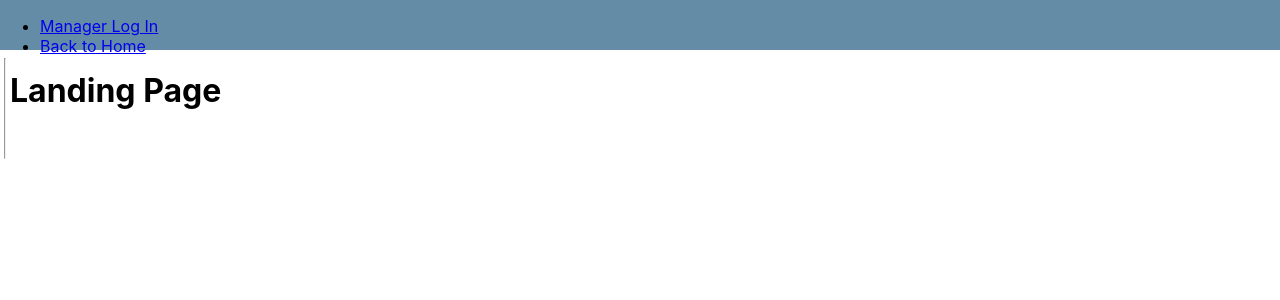
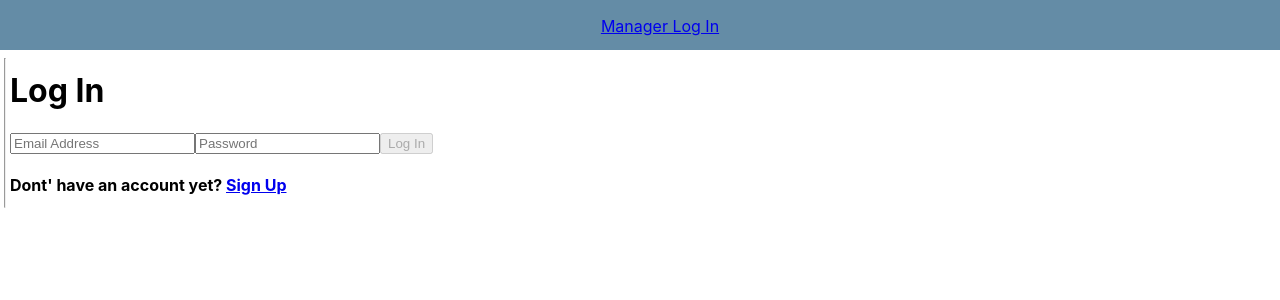
Before and after one commit to mcshakes/roster-bots, a React (Create React App) app in the folder client/: page / in a window 1280 px wide. Shown: the top 300 px of the page. Built offline with nearby package versions, Linux system fonts and the light colour scheme.

Commit message:
Restructured files and navigation, while fixing DOM tree errors

```diff
--- a/client/src/components/App.js
+++ b/client/src/components/App.js
@@ -9,7 +9,6 @@ import {
 import SignUpPage from "./SignUp";
 import LogInPage from "./LogIn";
 import Navigation from "./Navigation";
-import LandingPage from "./LandingPage";
 import TeamDashboard from "./TeamDashboard";
 import { AuthProvider } from './AuthContext';
 import '../styles/App.css';
@@ -45,8 +44,7 @@ class App extends React.Component {
 
 						<hr/>
 						<Switch>
-							<Route exact path="/" component={LandingPage} />
-							<Route path="/login" component={() => <LogInPage setUserAuth={this.setUserAuth} />} />
+							<Route exact path="/" component={() => <LogInPage setUserAuth={this.setUserAuth} />} />
 							<Route path="/admin-dashboard" component={() => <TeamDashboard email={this.state.currentEmail} /> } />
 							<Route path="/sign-up" component={() => <SignUpPage setUserAuth={this.setUserAuth} />} />
 						</Switch>
--- a/client/src/components/AvailablePlayers.js
+++ b/client/src/components/AvailablePlayers.js
@@ -56,8 +56,17 @@ class AvailablePlayers extends React.Component {
 			let returnOption = (
 				<div>
 					<table>
+						<tbody>
+							<thead>
+								<tr>
+									<th>Name</th>
+									<th>Strength</th>
+									<th>Agility</th>
+									<th>Speed</th>
+								</tr>
+							</thead>
 							{allPlayers.slice((currentPage * 10), ((currentPage + 1) * 10)).map((player, idx) => {
-							return (<tr key={idx}>
+								return (<tr key={player.uuid}>
 											<td>{player.name}</td>
 											<td>{player.strength}</td>
 											<td>{player.agility}</td>
@@ -66,6 +75,7 @@ class AvailablePlayers extends React.Component {
 
 										</tr>)
 							})}
+						</tbody>
 					</table>
 					<button onClick={this.previousPage}>Previous Players</button>
 					<button onClick={this.nextPage}>Next Players</button>
--- a/client/src/components/LandingPage.js
+++ /dev/null
@@ -1,16 +0,0 @@
-import React from "react";
-
-class LandingPage extends React.Component {
-
-
-	render() {
-
-		return (
-			<div>
-				<h1>Landing Page</h1>
-			</div>
-		)
-	}
-}
-
-export default LandingPage;
--- a/client/src/components/LogOut/index.js
+++ b/client/src/components/LogOut/index.js
@@ -9,7 +9,7 @@ const LogOutButton = (e) => (
 
 const logOut = () => {
 	localStorage.removeItem("token");
-	window.location.href = "/login";
+	window.location.href = "/";
 }
 
 export default LogOutButton;
--- a/client/src/components/Navigation.js
+++ b/client/src/components/Navigation.js
@@ -5,7 +5,7 @@ import { AuthConsumer } from "./AuthContext";
 import '../styles/App.css';
 
 const Navigation = () => (
-	<header className="header-nav">
+	<header className="header-container">
 		<AuthConsumer>
 			{({ isAuth }) => {
 		      console.log(isAuth);
@@ -17,13 +17,10 @@ const Navigation = () => (
 )
 
 const NavigationAuthenticated = () => (
-	<div >
+	<div className="header-nav">
 		<ul>
 			<li>
 				<Link to="/admin-dashboard">Team Dashboard</Link>
-			</li>
-			<li>
-				<Link to="/">Back to Home</Link>
 			</li>
 			<li>
 				<LogOutButton />
@@ -33,13 +30,10 @@ const NavigationAuthenticated = () => (
 )
 
 const NavigationNonAuthenticated = () => (
-	<div>
+	<div className="header-nav">
 		<ul>
 			<li>
-				<Link to="/login">Manager Log In</Link>
-			</li>
-			<li>
-				<Link to="/">Back to Home</Link>
+				<Link to="/">Manager Log In</Link>
 			</li>
 		</ul>
 	</div>
--- a/client/src/components/TeamRoster.js
+++ b/client/src/components/TeamRoster.js
@@ -8,9 +8,9 @@ class TeamRoster extends React.Component {
 		return (
 			<div className="roster">
 				<div className="starters">
-					{players && players.map((player) => {
+					{players && players.map((player, key) => {
 						return (
-							<div>
+							<div key={player.uuid}>
 								{player.name}
 							</div>
 						)
--- a/client/src/styles/App.css
+++ b/client/src/styles/App.css
@@ -5,8 +5,15 @@
   height: 100vh;
 }
 
-.header-nav {
-  /*grid-area: header;*/
+.header-nav ul {
+  display: flex;
+  justify-content: space-evenly;
+  flex-direction: row;
+  list-style-type: none;
+
+}
+
+.header-container {
   background-color: #648ca6;
   grid-column: 1 / span 7;
 }
@@ -22,7 +29,7 @@
 	background-color: #394263;
 	grid-column: 1 / span 7;
 	grid-row: 2 / span 7;
-
+  color: white;
 }
 
 .main-cards {
```
Lines whose indentation alone changed are shown as unchanged.
